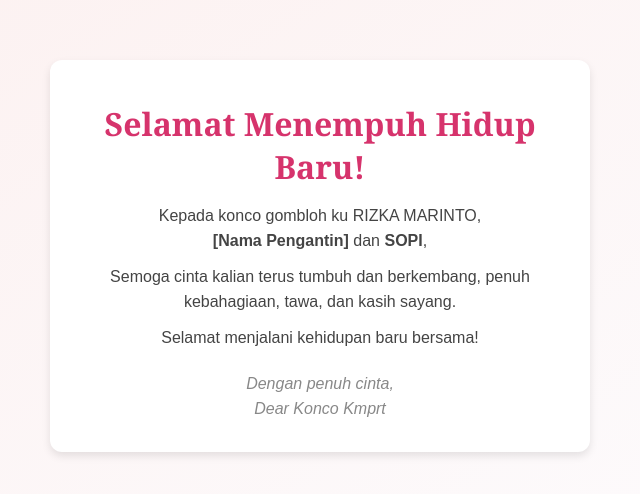
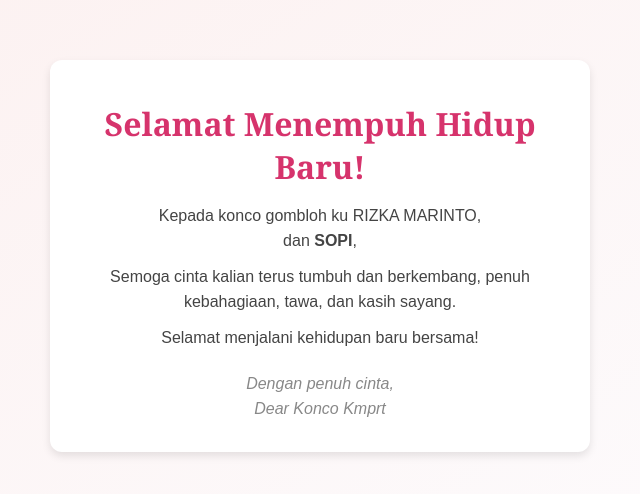
Before and after one commit to veralindha/konco-gombloh, a plain HTML site: page index.html in a window 1280 px wide. Shown: the part 144-638 px from the top of the page, without its empty margins (320-960 px from the left). Drawn offline with Linux system fonts and the light colour scheme.

Commit message:
Update index.html

```diff
--- a/index.html
+++ b/index.html
@@ -12,7 +12,7 @@
             <h1>Selamat Menempuh Hidup Baru!</h1>
             <p>
                 Kepada konco gombloh ku RIZKA MARINTO,<br>
-                <strong>[Nama Pengantin]</strong> dan <strong>SOPI</strong>,
+                 dan <strong>SOPI</strong>,
             </p>
             <p>
                 Semoga cinta kalian terus tumbuh dan berkembang,
```
